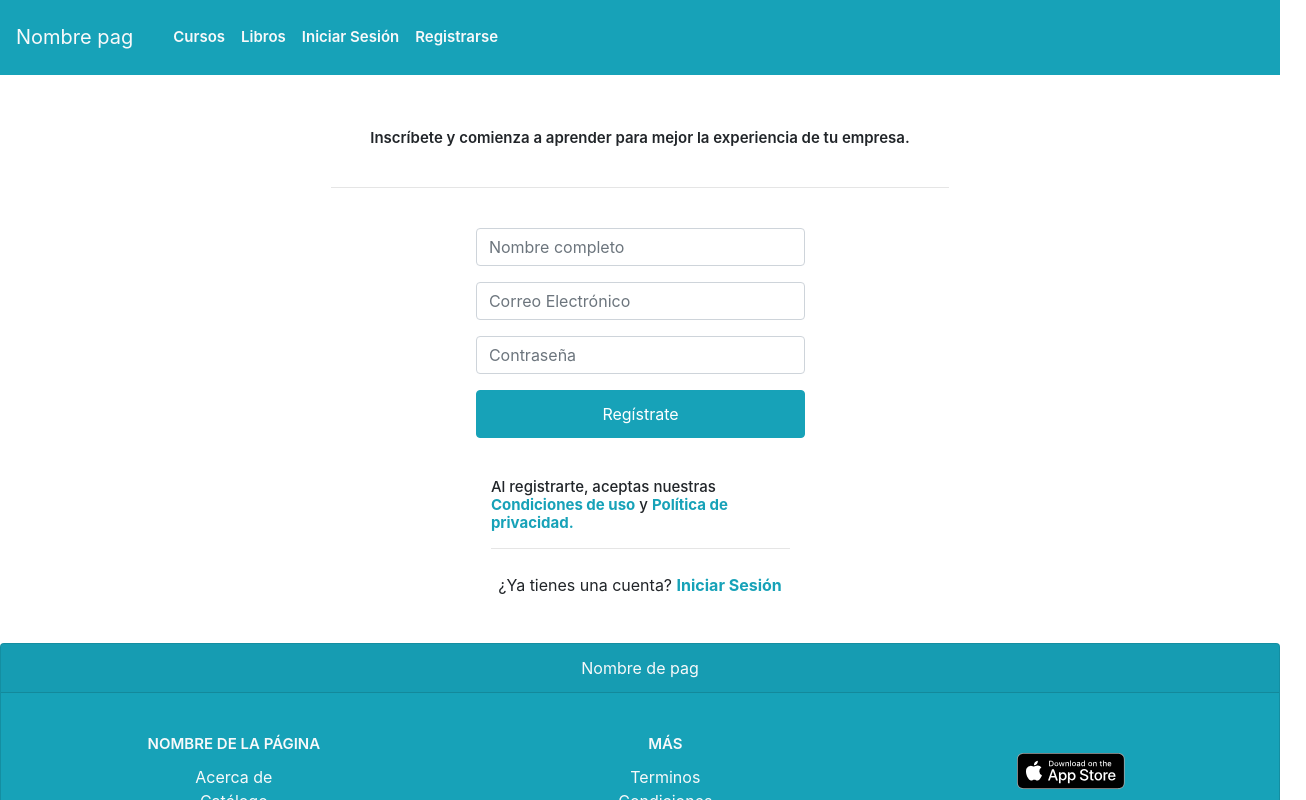
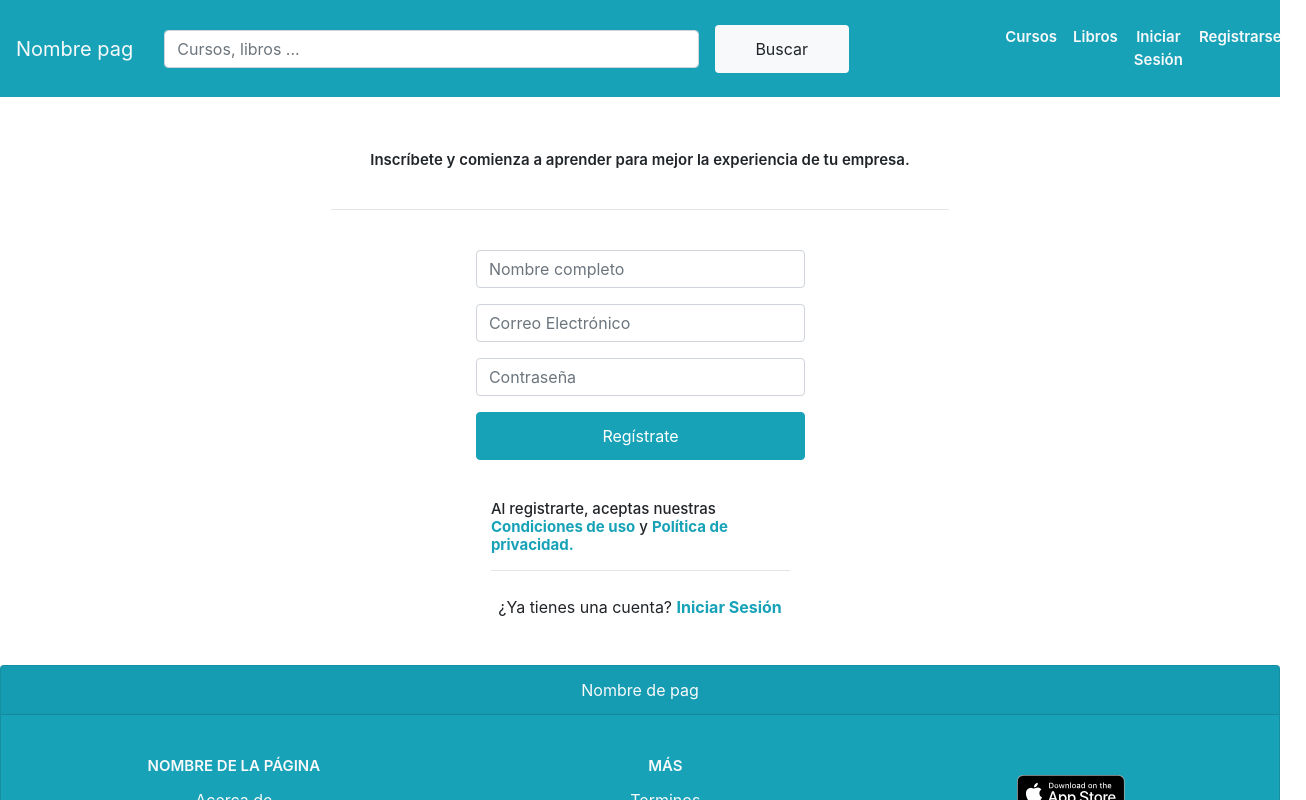
Before and after one commit to lauracosorio/final-work, a React (Create React App) app: page /Registrese in a window 1280 px wide. Shown: the top 800 px of the page, 1306 px wide, since content can reach past the window. Built offline with nearby package versions, Linux system fonts and the light colour scheme.

Commit message:
barra de búsqueda

```diff
--- a/src/Components/Navbar.jsx
+++ b/src/Components/Navbar.jsx
@@ -16,6 +16,24 @@ function Navbar(props) {
         <Link to ="/Home" className="navbar-brand text-light" href="#">
           Nombre pag
         </Link>
+
+        <div
+          className="collapse navbar-collapse col-8 justify-content-center"
+          id="navbarSupportedContent"
+        >
+          <form className="form-inline ">
+            <input
+              className="form-control mr-sm-2 col-8"
+              type="search"
+              placeholder="Cursos, libros ..."
+              aria-label="Search"
+              size="70"
+            />
+            <button className="btn bg-light my-2 mr-sm-5 ml-sm-2 col-2" type="submit">
+              Buscar
+            </button>
+          </form>
+        </div>
 
         <div className=" navbar" id="navbarSupportedContent">
           <ul className="navbar-nav mr-auto ">
```
